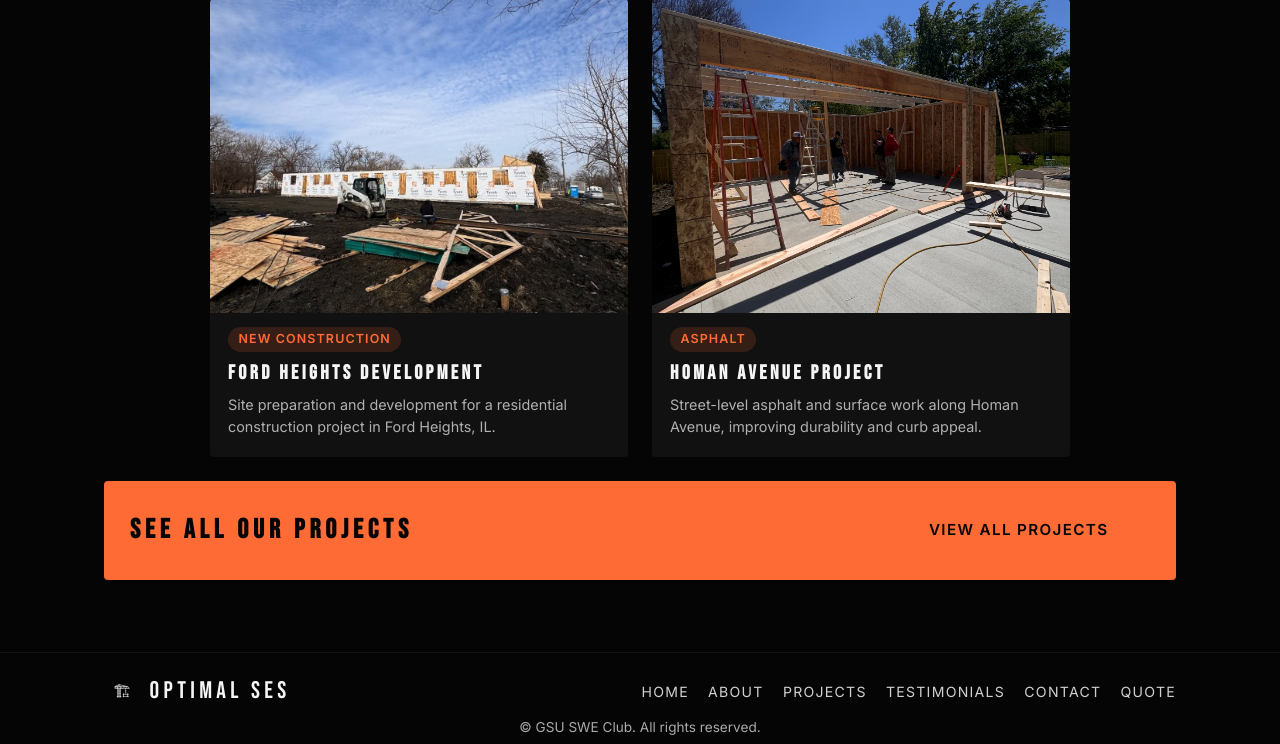
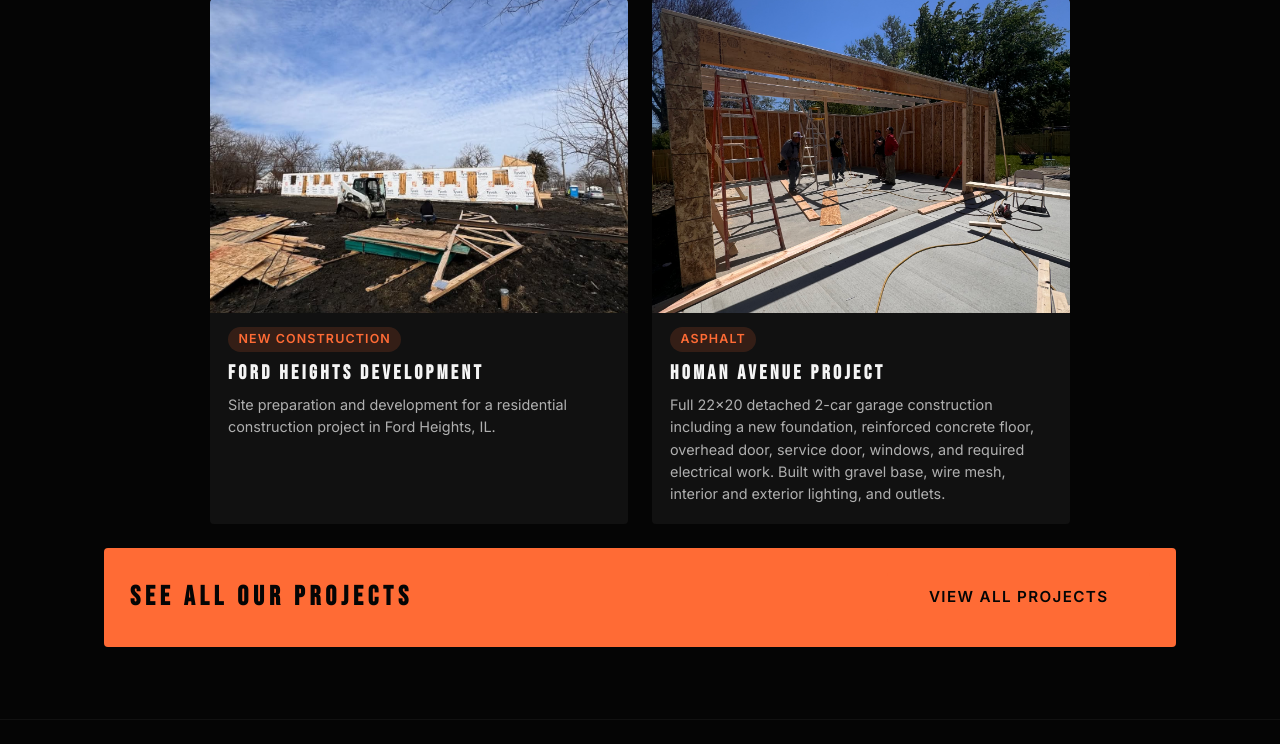
Before and after one commit to Governors-State-Technology-Clubs/OptimalSES_Website, a Flask app: page / in a window 1280 px wide. Shown: the part 1507-2251 px from the top of the page. Run offline with Flask 3, Linux system fonts and the light colour scheme; parts of the project's set-up code (start-up, migrations or seed data) failed here and were passed over; some libraries are stand-ins or nearby versions.

Commit message:
added to index too

```diff
--- a/templates/index.html
+++ b/templates/index.html
@@ -107,8 +107,8 @@ Construction{% endblock %} {% block content %}
           <span class="gallery-tag">Asphalt</span>
           <h3 class="gallery-card-title">Homan Avenue Project</h3>
           <p class="gallery-card-desc">
-            Street-level asphalt and surface work along Homan Avenue, improving
-            durability and curb appeal.
+            Full 22x20 detached 2-car garage construction including a new foundation, reinforced concrete floor, overhead door, service door, windows, and required electrical work.
+            Built with gravel base, wire mesh, interior and exterior lighting, and outlets.
           </p>
         </div>
       </article>
--- a/templates/projects.html
+++ b/templates/projects.html
@@ -100,7 +100,7 @@
           <span class="gallery-tag">New Construction</span>
           <h3 class="gallery-card-title">Homan Avenue Project</h3>
           <p class="gallery-card-desc">
-            New 22x20 detached 2-car garage build featuring a 16x7 overhead door, service door, windows, and required electrical work. The project includes a new 24-inch-tall by 6-inch-thick foundation, along with a garage floor built with 6 inches of gravel, 6 inches of concrete, and wire mesh reinforcement. Electrical work includes outlets and lighting fixtures, with two exterior lights and one interior light.
+            Full 22x20 detached 2-car garage construction including a new foundation, reinforced concrete floor, overhead door, service door, windows, and required electrical work. Built with gravel base, wire mesh, interior and exterior lighting, and outlets.
           </p>
         </div>
       </article>
```
